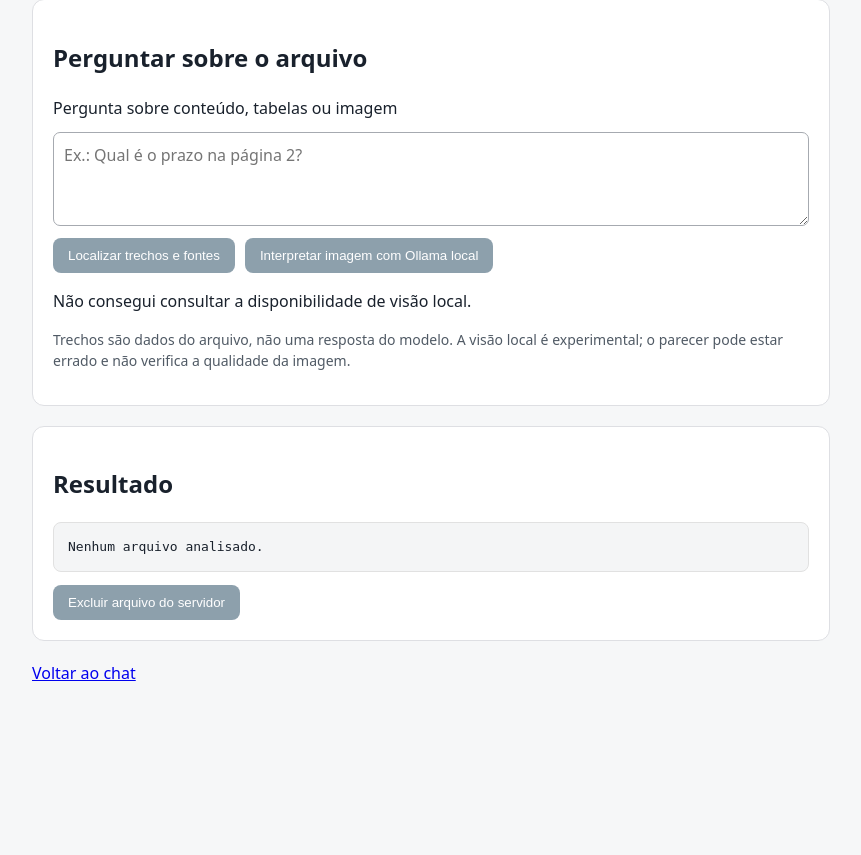
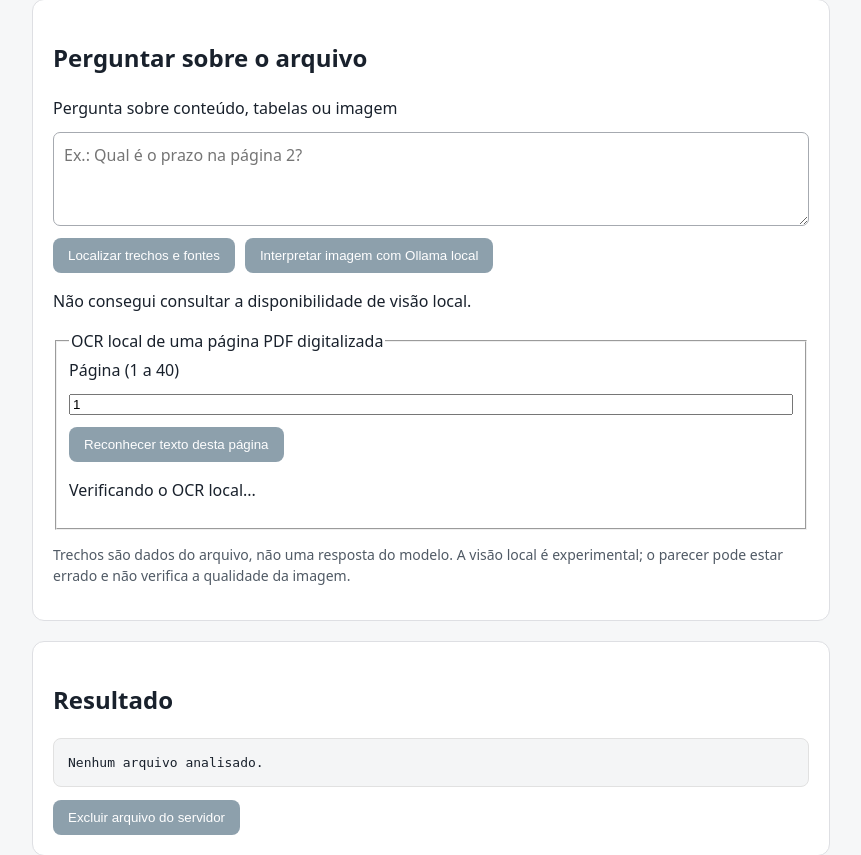
Before and after one commit to isaacwerneck/menor-assistant, a Python web app: template src/tools/file_analysis/templates/files.html in a window 1280 px wide. Shown: the part 482-1337 px from the top of the page, without its empty margins (209-1070 px from the left). Before the commit the page ends 1163 px from the top, so only its background shows below. Run offline with Jinja, Linux system fonts and the light colour scheme; the template is opened without the code that fills it, so the values that code supplies are empty.

Commit message:
feat(files UI): explicit one-page local PDF OCR with dependency-aware control

```diff
--- a/src/tools/file_analysis/templates/files.html
+++ b/src/tools/file_analysis/templates/files.html
@@ -27,6 +27,13 @@ não interpreta imagens nem garante que um documento esteja correto.</p>
   <button id="vision" type="button" disabled>Interpretar imagem com Ollama local</button>
 </div>
 <p id="vision-state" role="status" aria-live="polite">Verificando disponibilidade de visão local...</p>
+<fieldset>
+<legend>OCR local de uma página PDF digitalizada</legend>
+<label for="ocr-page">Página (1 a 40)</label>
+<input id="ocr-page" type="number" min="1" max="40" value="1" inputmode="numeric">
+<button id="ocr" type="button" disabled>Reconhecer texto desta página</button>
+<p id="ocr-state" role="status" aria-live="polite">Verificando o OCR local...</p>
+</fieldset>
 <p class="notice">Trechos são dados do arquivo, não uma resposta do modelo. A visão local é
 experimental; o parecer pode estar errado e não verifica a qualidade da imagem.</p>
 </section>
```
